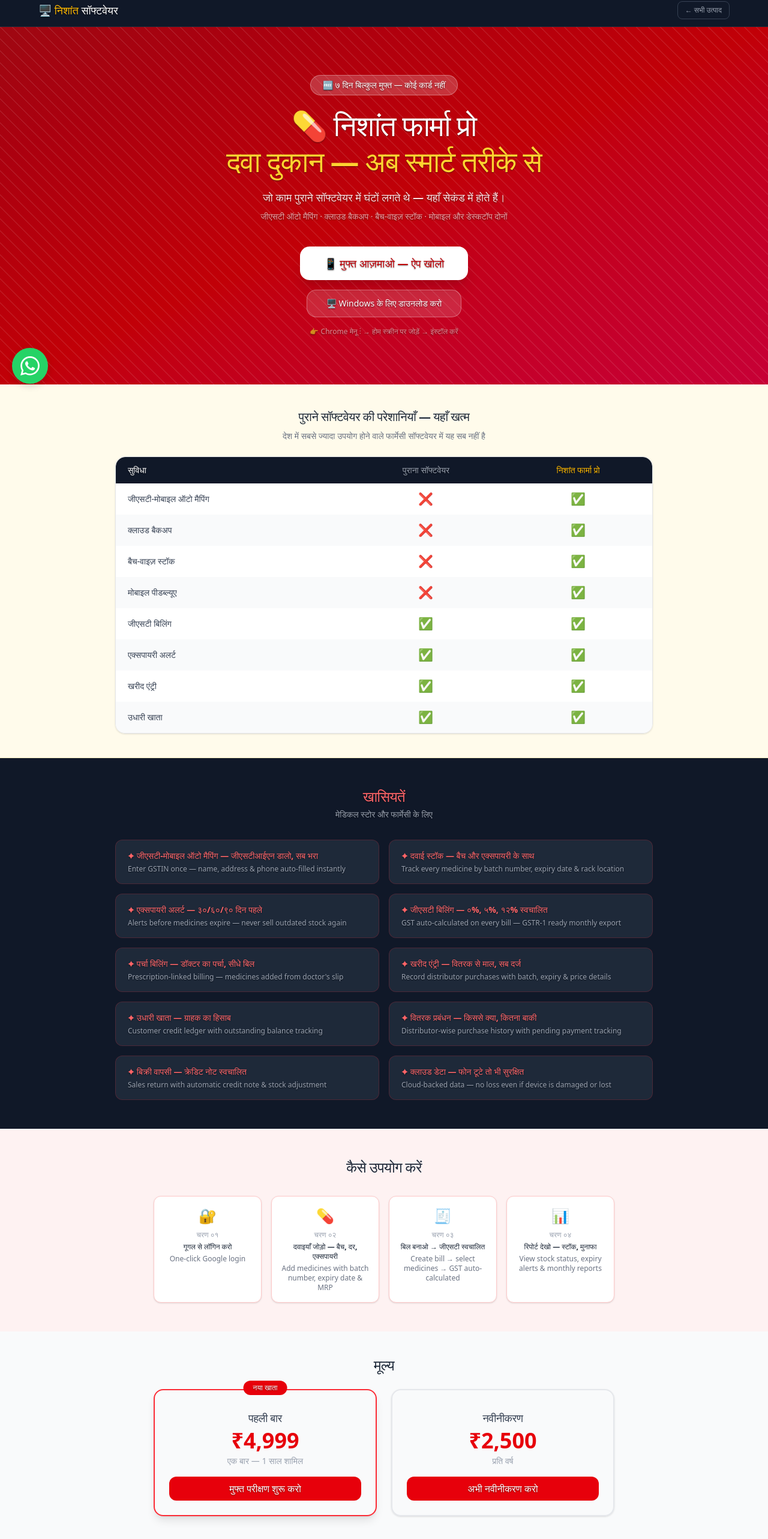
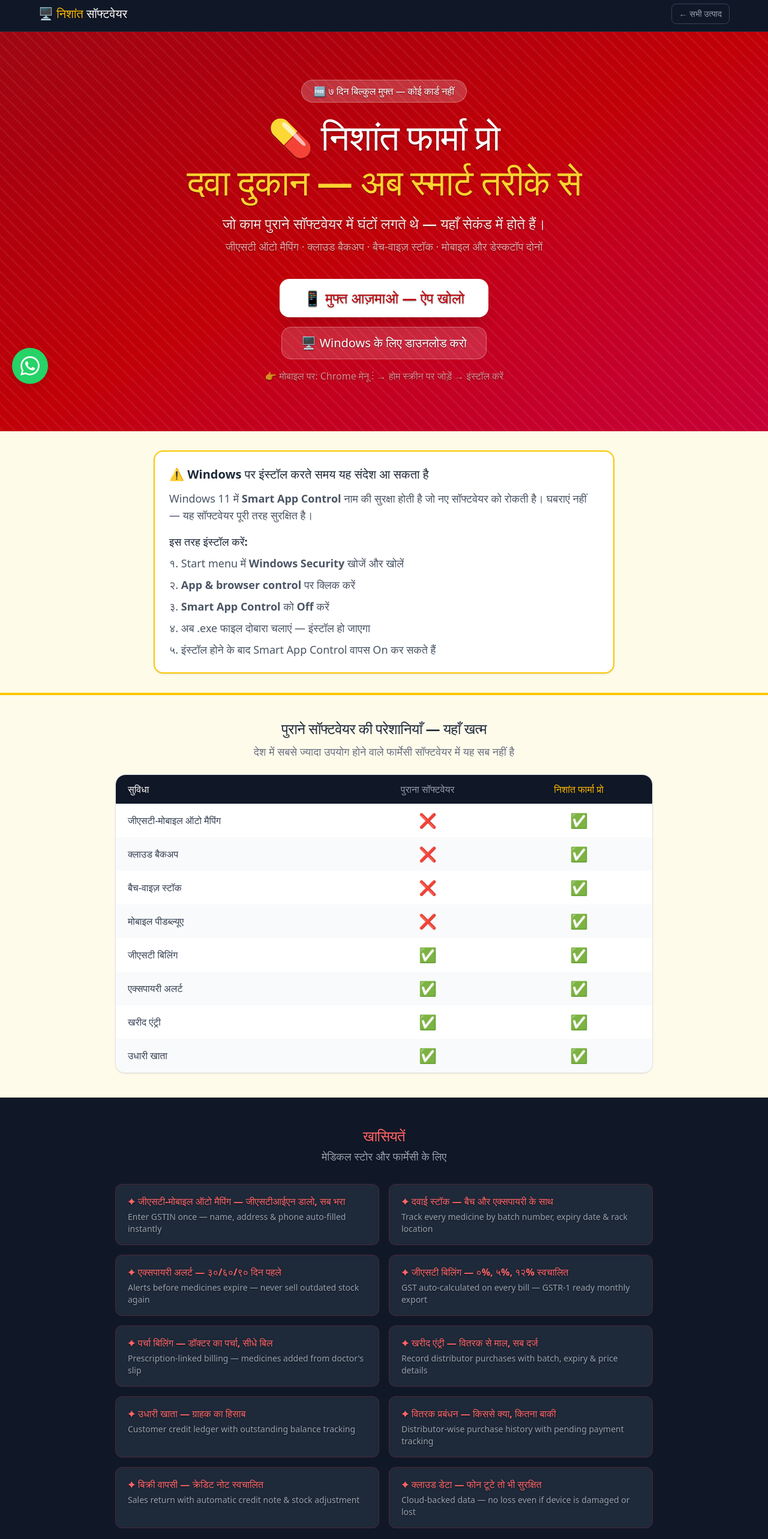
Before and after one commit to kp1153/creativesolutions, a Next.js app: page /pharma in a window 1280 px wide. Shown: the part 140-2706 px from the top of the page at 60% size. Built offline with nearby package versions, Linux system fonts and the light colour scheme.

Commit message:
force deploy

```diff
--- a/app/pharma/page.js
+++ b/app/pharma/page.js
@@ -38,7 +38,7 @@
   return (
     <main className="min-h-screen bg-white text-gray-900 font-sans">
 
-      <div className="bg-amber-500 py-2 px-4 text-center text-sm font-bold text-white flex flex-col sm:flex-row justify-center items-center gap-3">
+      <div className="bg-amber-500 py-2 px-4 text-center text-base font-bold text-white flex flex-col sm:flex-row justify-center items-center gap-3">
         <a href="tel:+919996865069" className="hover:underline">📞 ९९९६८६५०६९</a>
         <span className="hidden sm:inline">|</span>
         <a href="https://wa.me/919996865069" target="_blank" rel="noopener noreferrer" className="hover:underline">💬 व्हाट्सएप करो</a>
@@ -46,8 +46,8 @@
 
       <nav className="sticky top-0 z-50 bg-gray-900 border-b border-gray-800 px-4 py-3">
         <div className="max-w-6xl mx-auto flex items-center justify-between">
-          <a href="/" className="font-extrabold text-white text-lg">🖥️ <span className="text-amber-400">निशांत</span> सॉफ्टवेयर</a>
-          <a href="/" className="text-xs text-gray-400 hover:text-white border border-gray-700 px-3 py-1.5 rounded-lg transition">← सभी उत्पाद</a>
+          <a href="/" className="font-extrabold text-white text-xl">🖥️ <span className="text-amber-400">निशांत</span> सॉफ्टवेयर</a>
+          <a href="/" className="text-sm text-gray-400 hover:text-white border border-gray-700 px-3 py-1.5 rounded-lg transition">← सभी उत्पाद</a>
         </div>
       </nav>
 
@@ -57,17 +57,17 @@
           style={{ backgroundImage: "repeating-linear-gradient(45deg,#fff 0,#fff 1px,transparent 0,transparent 50%)", backgroundSize: "20px 20px" }}
         />
         <div className="relative max-w-3xl mx-auto">
-          <div className="inline-flex items-center gap-2 bg-white/20 text-white text-sm font-bold px-5 py-1.5 rounded-full mb-5 border border-white/30">
+          <div className="inline-flex items-center gap-2 bg-white/20 text-white text-base font-bold px-5 py-1.5 rounded-full mb-5 border border-white/30">
             🆓 ७ दिन बिल्कुल मुफ्त — कोई कार्ड नहीं
           </div>
-          <h1 className="text-3xl md:text-5xl font-extrabold mb-4 leading-tight tracking-tight">
+          <h1 className="text-4xl md:text-6xl font-extrabold mb-4 leading-tight tracking-tight">
             💊 निशांत फार्मा प्रो<br />
             <span className="text-amber-300">दवा दुकान — अब स्मार्ट तरीके से</span>
           </h1>
-          <p className="text-lg mb-2 font-semibold text-red-100">
+          <p className="text-2xl mb-2 font-semibold text-red-100">
             जो काम पुराने सॉफ्टवेयर में घंटों लगते थे — यहाँ सेकंड में होते हैं।
           </p>
-          <p className="text-sm mb-10 text-red-200/80">
+          <p className="text-lg mb-10 text-red-200/80">
             जीएसटी ऑटो मैपिंग · क्लाउड बैकअप · बैच-वाइज़ स्टॉक · मोबाइल और डेस्कटॉप दोनों
           </p>
           <div className="flex flex-col items-center gap-4">
@@ -75,27 +75,42 @@
               href={PHARMA_PWA_URL}
               target="_blank"
               rel="noopener noreferrer"
-              className="inline-block bg-white text-red-700 font-extrabold text-lg px-10 py-3.5 rounded-2xl shadow-xl hover:bg-amber-50 transition"
+              className="inline-block bg-white text-red-700 font-extrabold text-2xl px-10 py-4 rounded-2xl shadow-xl hover:bg-amber-50 transition"
             >
               📱 मुफ्त आज़माओ — ऐप खोलो
             </a>
             <a
               href={WINDOWS_EXE_URL}
-              className="inline-flex items-center gap-2 bg-white/15 border border-white/30 text-white font-bold text-sm px-8 py-3 rounded-2xl hover:bg-white/25 transition"
+              className="inline-flex items-center gap-2 bg-white/15 border border-white/30 text-white font-bold text-xl px-8 py-3 rounded-2xl hover:bg-white/25 transition"
             >
               🖥️ Windows के लिए डाउनलोड करो
             </a>
-            <p className="text-xs text-red-200/70">👉 Chrome मेनू ⋮ → होम स्क्रीन पर जोड़ें → इंस्टॉल करें</p>
+            <p className="text-base text-red-200/70">👉 मोबाइल पर: Chrome मेनू ⋮ → होम स्क्रीन पर जोड़ें → इंस्टॉल करें</p>
           </div>
+        </div>
+      </section>
+
+      <section className="py-8 px-4 bg-yellow-50 border-b-4 border-yellow-400">
+        <div className="max-w-3xl mx-auto bg-white rounded-2xl border-2 border-yellow-400 p-6 shadow">
+          <p className="text-xl font-extrabold text-gray-800 mb-3">⚠️ Windows पर इंस्टॉल करते समय यह संदेश आ सकता है</p>
+          <p className="text-lg text-gray-600 mb-4">Windows 11 में <strong>Smart App Control</strong> नाम की सुरक्षा होती है जो नए सॉफ्टवेयर को रोकती है। घबराएं नहीं — यह सॉफ्टवेयर पूरी तरह सुरक्षित है।</p>
+          <p className="text-lg font-bold text-gray-800 mb-2">इस तरह इंस्टॉल करें:</p>
+          <ol className="text-lg text-gray-600 space-y-2 list-none">
+            <li>१. Start menu में <strong>Windows Security</strong> खोजें और खोलें</li>
+            <li>२. <strong>App &amp; browser control</strong> पर क्लिक करें</li>
+            <li>३. <strong>Smart App Control</strong> को <strong>Off</strong> करें</li>
+            <li>४. अब .exe फाइल दोबारा चलाएं — इंस्टॉल हो जाएगा</li>
+            <li>५. इंस्टॉल होने के बाद Smart App Control वापस On कर सकते हैं</li>
+          </ol>
         </div>
       </section>
 
       <section className="py-10 px-4 bg-amber-50 border-b border-amber-100">
         <div className="max-w-4xl mx-auto">
-          <h2 className="text-xl font-extrabold text-center mb-2 text-gray-800">पुराने सॉफ्टवेयर की परेशानियाँ — यहाँ खत्म</h2>
-          <p className="text-center text-gray-500 text-sm mb-6">देश में सबसे ज्यादा उपयोग होने वाले फार्मेसी सॉफ्टवेयर में यह सब नहीं है</p>
+          <h2 className="text-2xl font-extrabold text-center mb-2 text-gray-800">पुराने सॉफ्टवेयर की परेशानियाँ — यहाँ खत्म</h2>
+          <p className="text-lg text-center text-gray-500 mb-6">देश में सबसे ज्यादा उपयोग होने वाले फार्मेसी सॉफ्टवेयर में यह सब नहीं है</p>
           <div className="overflow-x-auto rounded-2xl shadow border border-gray-200">
-            <table className="w-full text-sm">
+            <table className="w-full text-base">
               <thead>
                 <tr className="bg-gray-900 text-white">
                   <th className="text-left px-5 py-3 font-semibold rounded-tl-2xl">सुविधा</th>
@@ -106,9 +121,9 @@
               <tbody>
                 {compare.map((row, i) => (
                   <tr key={i} className={i % 2 === 0 ? "bg-white" : "bg-gray-50"}>
-                    <td className="px-5 py-3 text-gray-700 font-medium">{row.label}</td>
-                    <td className="px-5 py-3 text-center text-xl">{row.them ? "✅" : "❌"}</td>
-                    <td className="px-5 py-3 text-center text-xl">{row.us ? "✅" : "❌"}</td>
+                    <td className="px-5 py-3 text-gray-700 font-medium text-base">{row.label}</td>
+                    <td className="px-5 py-3 text-center text-2xl">{row.them ? "✅" : "❌"}</td>
+                    <td className="px-5 py-3 text-center text-2xl">{row.us ? "✅" : "❌"}</td>
                   </tr>
                 ))}
               </tbody>
@@ -120,12 +135,12 @@
       <section className="py-12 px-4 bg-gray-900 text-white">
         <div className="max-w-4xl mx-auto">
           <h2 className="text-2xl font-bold text-center mb-1 text-red-400">खासियतें</h2>
-          <p className="text-center text-gray-400 text-sm mb-8">मेडिकल स्टोर और फार्मेसी के लिए</p>
+          <p className="text-lg text-center text-gray-400 mb-8">मेडिकल स्टोर और फार्मेसी के लिए</p>
           <div className="grid md:grid-cols-2 gap-4">
             {features.map((f, i) => (
               <div key={i} className="bg-gray-800 border border-red-500/20 rounded-xl px-5 py-4">
-                <div className="text-red-400 font-semibold text-sm mb-1">✦ {f.hi}</div>
-                <div className="text-gray-400 text-xs">{f.en}</div>
+                <div className="text-red-400 font-semibold text-base mb-1">✦ {f.hi}</div>
+                <div className="text-gray-400 text-sm">{f.en}</div>
               </div>
             ))}
           </div>
@@ -135,13 +150,13 @@
       <section className="py-12 px-4 bg-red-50">
         <div className="max-w-3xl mx-auto">
           <h2 className="text-2xl font-bold text-center mb-8 text-gray-800">कैसे उपयोग करें</h2>
-          <div className="grid md:grid-cols-4 gap-4">
+          <div className="grid grid-cols-2 md:grid-cols-4 gap-4">
             {howTo.map((h) => (
               <div key={h.step} className="bg-white border border-red-200 rounded-xl p-4 text-center shadow-sm">
-                <div className="text-2xl mb-2">{h.icon}</div>
-                <div className="text-xs text-gray-400 font-bold mb-1">चरण {h.step}</div>
-                <div className="font-bold text-gray-800 text-xs mb-1">{h.hi}</div>
-                <div className="text-xs text-gray-500">{h.en}</div>
+                <div className="text-3xl mb-2">{h.icon}</div>
+                <div className="text-sm text-gray-400 font-bold mb-1">चरण {h.step}</div>
+                <div className="font-bold text-gray-800 text-base mb-1">{h.hi}</div>
+                <div className="text-sm text-gray-500">{h.en}</div>
               </div>
             ))}
           </div>
@@ -153,17 +168,17 @@
           <h2 className="text-2xl font-bold text-center mb-6 text-gray-800">मूल्य</h2>
           <div className="grid md:grid-cols-2 gap-6">
             <div className="rounded-2xl border-2 border-red-500 p-6 text-center shadow-lg relative">
-              <div className="absolute -top-4 left-1/2 -translate-x-1/2 bg-red-600 text-white text-xs font-bold px-4 py-1 rounded-full">नया खाता</div>
-              <h3 className="text-lg font-bold mb-1 text-gray-700 mt-2">पहली बार</h3>
-              <div className="text-4xl font-extrabold text-red-600 mb-1">₹4,999</div>
-              <p className="text-gray-400 text-sm mb-4">एक बार — 1 साल शामिल</p>
-              <a href="/payment?software=pharma" className="block w-full bg-red-600 text-white font-bold py-2 rounded-xl hover:bg-red-500 transition">मुफ्त परीक्षण शुरू करो</a>
+              <div className="absolute -top-4 left-1/2 -translate-x-1/2 bg-red-600 text-white text-sm font-bold px-4 py-1 rounded-full">नया खाता</div>
+              <h3 className="text-xl font-bold mb-1 text-gray-700 mt-2">पहली बार</h3>
+              <div className="text-5xl font-extrabold text-red-600 mb-1">₹4,999</div>
+              <p className="text-gray-400 text-base mb-4">एक बार — 1 साल शामिल</p>
+              <a href="/payment?software=pharma" className="block w-full bg-red-600 text-white font-bold py-3 rounded-xl hover:bg-red-500 transition text-lg">मुफ्त परीक्षण शुरू करो</a>
             </div>
             <div className="rounded-2xl border-2 border-gray-200 p-6 text-center shadow-sm">
-              <h3 className="text-lg font-bold mb-1 text-gray-700 mt-2">नवीनीकरण</h3>
-              <div className="text-4xl font-extrabold text-red-600 mb-1">₹2,500</div>
-              <p className="text-gray-400 text-sm mb-4">प्रति वर्ष</p>
-              <a href="/payment?software=pharma" className="block w-full bg-red-600 text-white font-bold py-2 rounded-xl hover:bg-red-500 transition">अभी नवीनीकरण करो</a>
+              <h3 className="text-xl font-bold mb-1 text-gray-700 mt-2">नवीनीकरण</h3>
+              <div className="text-5xl font-extrabold text-red-600 mb-1">₹2,500</div>
+              <p className="text-gray-400 text-base mb-4">प्रति वर्ष</p>
+              <a href="/payment?software=pharma" className="block w-full bg-red-600 text-white font-bold py-3 rounded-xl hover:bg-red-500 transition text-lg">अभी नवीनीकरण करो</a>
             </div>
           </div>
         </div>
```
